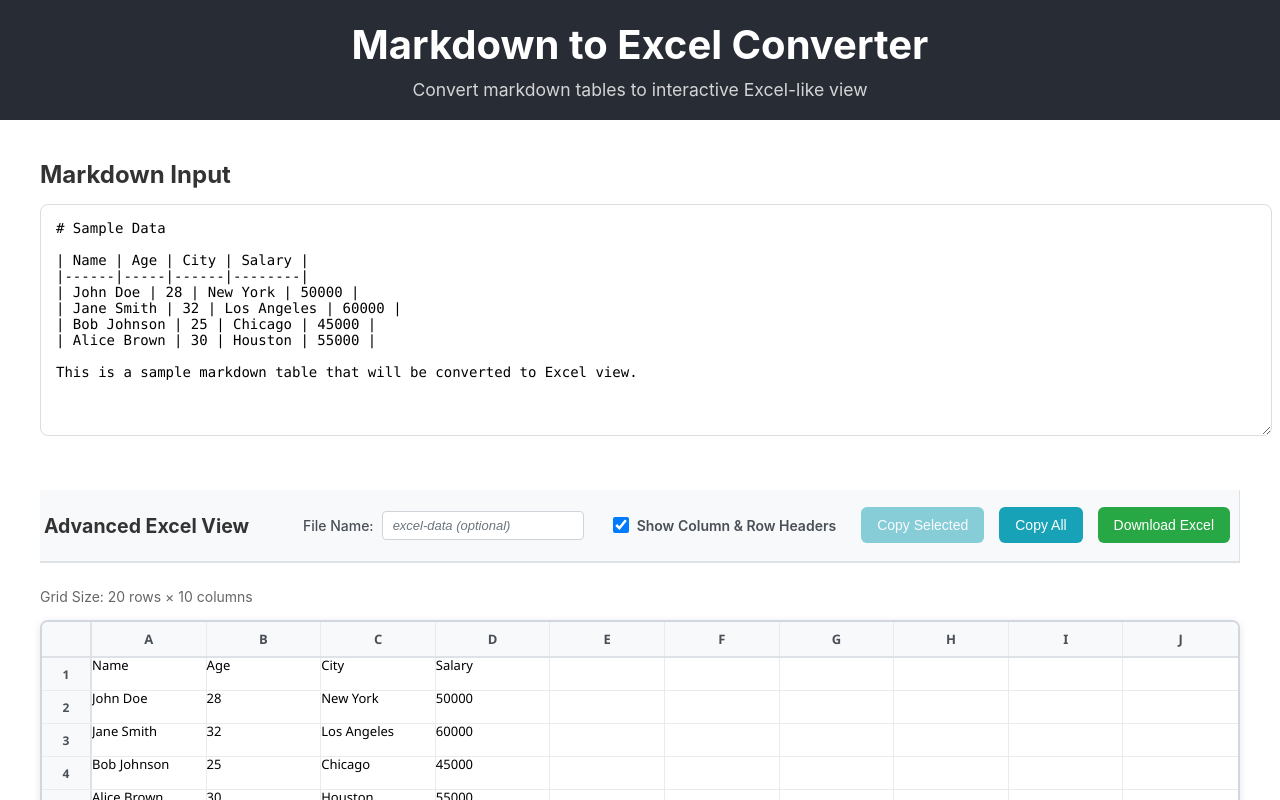
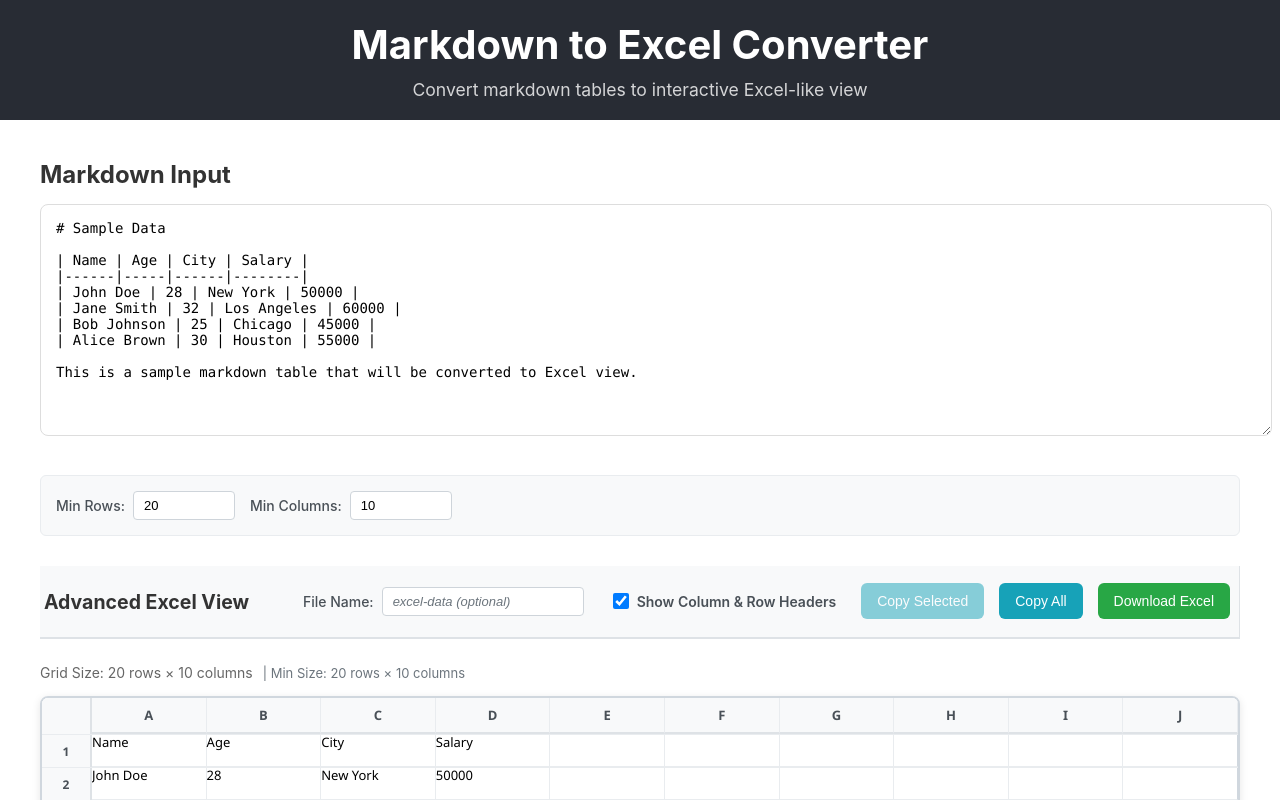
Before and after one commit to MohammadNoman-KPMG/excelcomp, a React (Create React App) app: page / in a window 1280 px wide. Shown: the top 800 px of the page. Built offline with nearby package versions, Linux system fonts and the light colour scheme.

Commit message:
min rows and columns

```diff
--- a/src/ExcelComponent/ExcelViewer.css
+++ b/src/ExcelComponent/ExcelViewer.css
@@ -430,6 +430,51 @@ h2, h3 {
   background: #f1f1f1;
 }
 
+/* Enhanced grid line visibility */
+.advanced-cell {
+  cursor: cell;
+  transition: background-color 0.1s;
+  position: relative;
+  border-right: 1px solid #e9ecef !important;
+  border-bottom: 1px solid #e9ecef !important;
+  box-sizing: border-box;
+}
+
+/* Ensure all cells have proper borders */
+.excel-cell.data-cell {
+  border-right: 1px solid #e9ecef !important;
+  border-bottom: 1px solid #e9ecef !important;
+  min-width: 80px;
+  max-width: none;
+}
+
+/* Force grid lines on all rows */
+.excel-row {
+  display: flex;
+  border-bottom: 1px solid #e9ecef !important;
+  min-height: 32px;
+}
+
+/* Ensure consistent cell sizing */
+.advanced-cell:last-child {
+  border-right: 1px solid #d0d7de !important; /* Border for last column */
+}
+
+.excel-row:last-child .advanced-cell {
+  border-bottom: 1px solid #d0d7de !important; /* Border for last row */
+}
+
+/* Column header improvements */
+.column-header.sortable {
+  cursor: pointer;
+  position: relative;
+  transition: background-color 0.2s;
+  border-right: 1px solid #e9ecef !important;
+  border-bottom: 2px solid #dee2e6 !important;
+  min-width: 80px;
+  box-sizing: border-box;
+}
+
 /* Advanced Excel Grid Styles */
 .advanced-excel-grid {
   border: 2px solid #d0d7de;
@@ -609,26 +654,68 @@ h2, h3 {
   font-style: italic;
 }
 
-/* Layout adjustments when headers are hidden */
-.advanced-cell.no-headers {
-  border-left: 1px solid #e9ecef;
+/* Grid size input styling */
+.grid-size-inputs {
+  display: flex;
+  gap: 15px;
+  margin-top: 15px;
+  padding: 15px;
+  background-color: #f8f9fa;
+  border-radius: 6px;
+  border: 1px solid #e9ecef;
+  flex-wrap: wrap;
 }
 
-.excel-row .advanced-cell.no-headers:first-child {
-  border-left: 2px solid #d0d7de;
+.size-input-container {
+  display: flex;
+  align-items: center;
 }
 
-/* Adjust grid container when no headers */
-.advanced-excel-grid .excel-row:first-child .advanced-cell.no-headers {
-  border-top: 2px solid #d0d7de;
+.size-label {
+  display: flex;
+  align-items: center;
+  font-size: 14px;
+  color: #495057;
+  font-weight: 500;
+  white-space: nowrap;
 }
 
-/* Update excel controls layout */
-.excel-controls {
-  display: flex;
-  gap: 10px;
-  flex-wrap: wrap;
-  align-items: center;
+.size-input {
+  margin-left: 8px;
+  padding: 6px 10px;
+  border: 1px solid #ced4da;
+  border-radius: 4px;
+  font-size: 13px;
+  width: 80px;
+  transition: border-color 0.2s, box-shadow 0.2s;
+}
+
+.size-input:focus {
+  outline: none;
+  border-color: #007bff;
+  box-shadow: 0 0 0 2px rgba(0, 123, 255, 0.25);
+}
+
+.size-input::placeholder {
+  color: #6c757d;
+  font-style: italic;
+}
+
+/* Remove spinner arrows from number inputs */
+.size-input::-webkit-outer-spin-button,
+.size-input::-webkit-inner-spin-button {
+  -webkit-appearance: none;
+  margin: 0;
+}
+
+.size-input[type=number] {
+  -moz-appearance: textfield;
+}
+
+.min-size-info {
+  color: #6c757d;
+  font-size: 13px;
+  margin-left: 10px;
 }
 
 @media (max-width: 768px) {
@@ -646,6 +733,11 @@ h2, h3 {
     gap: 8px;
   }
 
+  .grid-size-inputs {
+    flex-direction: column;
+    gap: 10px;
+  }
+
   .filename-container,
   .checkbox-container {
     margin-right: 0;
@@ -656,6 +748,10 @@ h2, h3 {
     width: 150px;
   }
 
+  .size-input {
+    width: 60px;
+  }
+
   .markdown-input {
     min-height: 150px;
   }
--- a/src/ExcelComponent/ExcelViewer.tsx
+++ b/src/ExcelComponent/ExcelViewer.tsx
@@ -37,9 +37,11 @@ This is a sample markdown table that will be converted to Excel view.`);
   const [selectedCells, setSelectedCells] = useState<CellSelection | null>(null);
   const [isDragging, setIsDragging] = useState(false);
   const [sortConfig, setSortConfig] = useState<{column: number, direction: 'asc' | 'desc'} | null>(null);
-  const [columnWidths, setColumnWidths] = useState<number[]>(Array(10).fill(120));
+  const [columnWidths, setColumnWidths] = useState<number[]>([]);
   const [showHeaders, setShowHeaders] = useState<boolean>(true);
   const [fileName, setFileName] = useState<string>('');
+  const [minRows, setMinRows] = useState<string>('20');
+  const [minCols, setMinCols] = useState<string>('10');
   const gridRef = useRef<HTMLDivElement>(null);
 
   // Generate Excel-like column letters (A, B, C, ..., Z, AA, AB, etc.)
@@ -92,17 +94,30 @@ This is a sample markdown table that will be converted to Excel view.`);
   const { columns, rows } = useMemo(() => {
     // Parse markdown first to determine required dimensions
     const table = parseMarkdownTables(markdownInput);
-    let requiredCols = gridSize.cols;
-    let requiredRows = gridSize.rows;
+
+    // Get minimum values from inputs or use defaults
+    const defaultMinRows = parseInt(minRows) || 20;
+    const defaultMinCols = parseInt(minCols) || 10;
+
+    let requiredCols = defaultMinCols;
+    let requiredRows = defaultMinRows;
 
     if (table.length > 0) {
       // Calculate required columns (max columns in any row)
       const maxCols = Math.max(...table.map(row => row.length));
-      requiredCols = Math.max(maxCols, gridSize.cols);
+      requiredCols = Math.max(maxCols, defaultMinCols);
 
       // Calculate required rows (header + data rows + buffer)
       const dataRowCount = table.length; // includes header
-      requiredRows = Math.max(dataRowCount + 5, gridSize.rows); // +5 for buffer
+      requiredRows = Math.max(dataRowCount + 5, defaultMinRows); // +5 for buffer
+    }
+
+    // Update column widths array to match required columns
+    if (columnWidths.length !== requiredCols) {
+      const newWidths = Array.from({ length: requiredCols }, (_, index) =>
+        columnWidths[index] || 120 // Use existing width or default to 120
+      );
+      setColumnWidths(newWidths);
     }
 
     // Create columns with Excel-like headers (A, B, C, etc.)
@@ -178,7 +193,7 @@ This is a sample markdown table that will be converted to Excel view.`);
     }
 
     return { columns: [], rows: gridRows };
-  }, [markdownInput, gridSize]);
+  }, [markdownInput, gridSize, minRows, minCols, columnWidths.length]);
 
   // Update editable data when rows change
   React.useEffect(() => {
@@ -365,9 +380,11 @@ This is a sample markdown table that will be converted to Excel view.`);
 
   // Column resizing
   const handleColumnResize = (colIndex: number, newWidth: number) => {
-    const newWidths = [...columnWidths];
-    newWidths[colIndex] = Math.max(80, newWidth);
-    setColumnWidths(newWidths);
+    if (colIndex >= 0 && colIndex < columnWidths.length) {
+      const newWidths = [...columnWidths];
+      newWidths[colIndex] = Math.max(80, newWidth);
+      setColumnWidths(newWidths);
+    }
   };
 
   // Add new row
@@ -433,6 +450,37 @@ This is a sample markdown table that will be converted to Excel view.`);
           placeholder="Enter your markdown with tables here..."
           className="markdown-input"
         />
+
+        <div className="grid-size-inputs">
+          <div className="size-input-container">
+            <label className="size-label">
+              Min Rows:
+              <input
+                type="number"
+                value={minRows}
+                onChange={(e) => setMinRows(e.target.value)}
+                placeholder="20"
+                min="1"
+                max="1000"
+                className="size-input"
+              />
+            </label>
+          </div>
+          <div className="size-input-container">
+            <label className="size-label">
+              Min Columns:
+              <input
+                type="number"
+                value={minCols}
+                onChange={(e) => setMinCols(e.target.value)}
+                placeholder="10"
+                min="1"
+                max="100"
+                className="size-input"
+              />
+            </label>
+          </div>
+        </div>
       </div>
 
       <div className="excel-section">
@@ -476,6 +524,9 @@ This is a sample markdown table that will be converted to Excel view.`);
 
         <div className="grid-info">
           <span>Grid Size: {gridSize.rows} rows × {gridSize.cols} columns</span>
+          <span className="min-size-info">
+            | Min Size: {parseInt(minRows) || 20} rows × {parseInt(minCols) || 10} columns
+          </span>
           {selectedCells && (
             <span className="selection-info">
               | Selected: {Math.abs(selectedCells.endRow - selectedCells.startRow) + 1} rows × {Math.abs(selectedCells.endCol - selectedCells.startCol) + 1} columns
@@ -547,7 +598,10 @@ This is a sample markdown table that will be converted to Excel view.`);
                   className={`excel-cell data-cell advanced-cell ${
                     isCellSelected(rowIndex, colIndex) ? 'selected' : ''
                   } ${!showHeaders ? 'no-headers' : ''}`}
-                  style={{ width: columnWidths[colIndex] }}
+                  style={{
+                    width: columnWidths[colIndex] || 120,
+                    minWidth: '80px' // Ensure minimum width for grid lines
+                  }}
                   onMouseDown={() => handleCellMouseDown(rowIndex, colIndex)}
                   onMouseEnter={() => handleCellMouseEnter(rowIndex, colIndex)}
                 >
```
